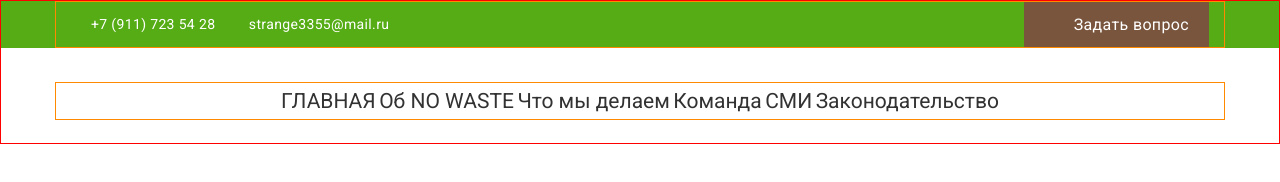
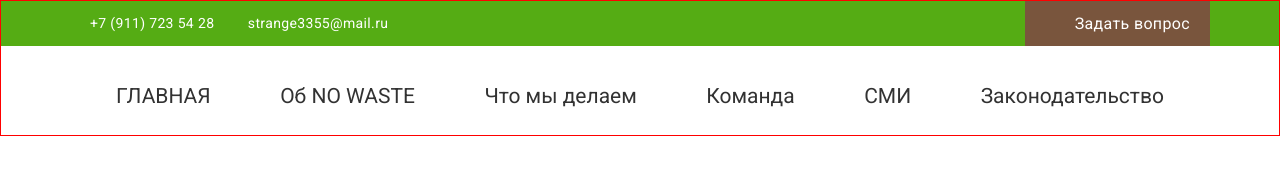
Before and after one commit to asnazarov/TestWork_of_PSD1, a plain HTML site: page index.html in a window 1280 px wide. Drawn offline with Linux system fonts and the light colour scheme.

Commit message:
Update style.css

```diff
--- a/CSS/style.css
+++ b/CSS/style.css
@@ -22,10 +22,10 @@ header{
   font-family: 'Roboto', sans-serif;
 }
 .header_top {
-  background-color: #55AC14
+  background-color: #55AC14;
 }
 .container {
-  border:1px solid #FF8900;
+  /*border:1px solid #FF8900; */
   max-width: 1170px;
   margin: 0 auto;
   padding: 0 15px;
@@ -68,5 +68,13 @@ header{
 .menu a{
   color: #323232;
   font-size: 21px;
-  line-height: 36px;
+  line-height: 30px;
+  border: 1.5px solid transparent;
+  margin: 0 17px;
+  padding: 0 15px;
+  transition: all .5s;
 }
+.menu a:hover{
+border-color: #55AC14;
+border-radius: 7px;
+}
```
